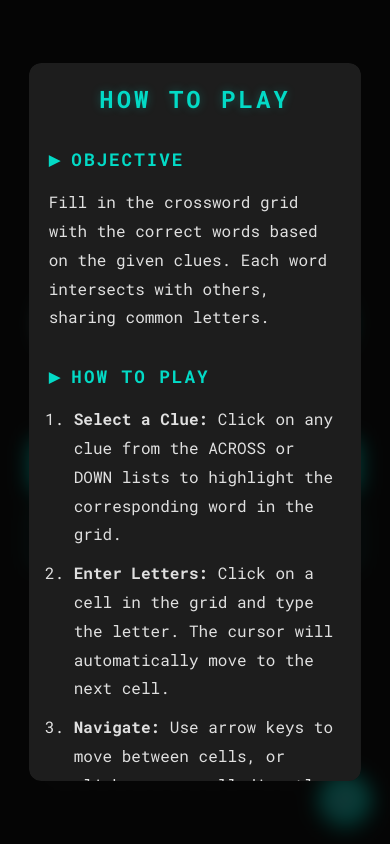
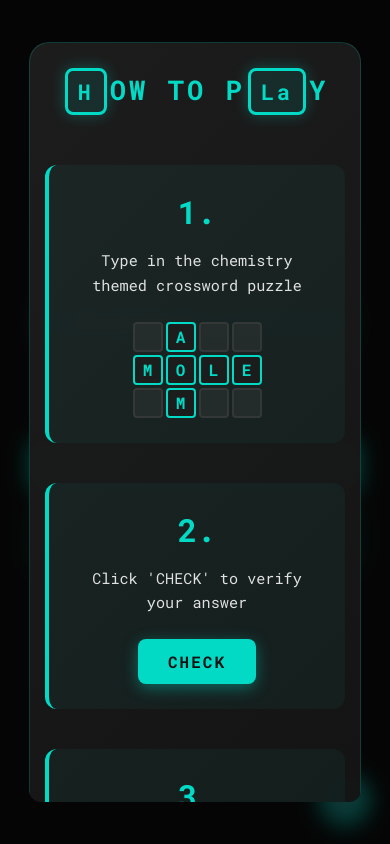
Before and after one commit to SanwikSagarPW/CrossWord_Elements, a plain HTML site: page index.html in a window 390 px wide. Both pictures are taken after a click on the button "HOW TO PLAY". Drawn offline with Linux system fonts and the light colour scheme.

Commit message:
update how to play

```diff
--- a/index.html
+++ b/index.html
@@ -203,107 +203,116 @@
 
         /* Instructions Container */
         .instructions-container {
-            background-color: var(--card-background);
-            border-radius: 12px;
-            padding: 40px;
-            max-width: 800px;
+            background: linear-gradient(135deg, rgba(29, 29, 29, 0.98) 0%, rgba(18, 18, 18, 0.98) 100%);
+            border-radius: 20px;
+            padding: 50px 40px;
+            max-width: 700px;
             width: 100%;
-            max-height: 85vh;
-            overflow-y: auto;
-            box-shadow: 0 10px 40px rgba(0, 0, 0, 0.5);
+            box-shadow: 0 15px 50px rgba(0, 0, 0, 0.7);
+            border: 1px solid rgba(3, 218, 198, 0.2);
         }
 
-        .instructions-container::-webkit-scrollbar {
-            width: 8px;
+        .instructions-title {
+            font-size: 3em;
+            margin-bottom: 50px;
+            text-align: center;
+            letter-spacing: 8px;
+            font-weight: bold;
         }
 
-        .instructions-container::-webkit-scrollbar-track {
-            background: rgba(68, 68, 68, 0.3);
+        .element-letter {
+            display: inline-block;
+            color: var(--accent-color);
+            border: 3px solid var(--accent-color);
+            padding: 10px 15px;
+            margin: 0 3px;
+            border-radius: 8px;
+            font-size: 1.1em;
+            background: rgba(3, 218, 198, 0.1);
+            box-shadow: 0 0 15px rgba(3, 218, 198, 0.3);
+        }
+
+        .normal-letter {
+            color: var(--accent-color);
+        }
+
+        .instructions-steps {
+            display: flex;
+            flex-direction: column;
+            gap: 40px;
+            margin-bottom: 30px;
+        }
+
+        .instruction-step {
+            display: flex;
+            align-items: center;
+            gap: 30px;
+            padding: 25px;
+            background: rgba(3, 218, 198, 0.05);
+            border-radius: 12px;
+            border-left: 4px solid var(--accent-color);
+        }
+
+        .step-number {
+            font-size: 2.5em;
+            color: var(--accent-color);
+            font-weight: bold;
+            min-width: 50px;
+            text-align: center;
+        }
+
+        .step-content {
+            flex: 1;
+        }
+
+        .step-text {
+            color: var(--text-color);
+            font-size: 1.2em;
+            line-height: 1.6;
+            margin-bottom: 15px;
+        }
+
+        .step-visual {
+            margin-top: 15px;
+        }
+
+        .mini-grid {
+            display: inline-grid;
+            grid-template-columns: repeat(4, 45px);
+            grid-template-rows: repeat(3, 45px);
+            gap: 3px;
+            margin-top: 10px;
+        }
+
+        .mini-cell {
+            border: 2px solid var(--accent-color);
+            background: rgba(29, 29, 29, 0.8);
+            display: flex;
+            align-items: center;
+            justify-content: center;
+            font-size: 1em;
+            color: var(--accent-color);
+            font-weight: bold;
             border-radius: 4px;
         }
 
-        .instructions-container::-webkit-scrollbar-thumb {
-            background: var(--accent-color);
-            border-radius: 4px;
+        .mini-cell.empty {
+            background: rgba(68, 68, 68, 0.3);
+            border-color: rgba(68, 68, 68, 0.5);
         }
 
-        .instructions-title {
-            color: var(--accent-color);
-            font-size: 2.5em;
-            margin-bottom: 30px;
-            text-transform: uppercase;
-            letter-spacing: 3px;
-            text-align: center;
-            text-shadow: 0 0 10px rgba(3, 218, 198, 0.3);
-        }
-
-        .instructions-section {
-            margin-bottom: 30px;
-        }
-
-        .instructions-section h3 {
-            color: var(--accent-color);
-            font-size: 1.4em;
-            margin-bottom: 15px;
-            text-transform: uppercase;
+        .check-button-demo {
+            display: inline-block;
+            background-color: var(--accent-color);
+            color: var(--background-color);
+            padding: 12px 30px;
+            border-radius: 8px;
+            font-weight: bold;
+            font-size: 1em;
             letter-spacing: 2px;
-            display: flex;
-            align-items: center;
-            gap: 10px;
-        }
-
-        .instructions-section h3::before {
-            content: '▸';
-            color: var(--accent-color);
-            font-size: 1.2em;
-        }
-
-        .instructions-section p,
-        .instructions-section li {
-            color: var(--text-color);
-            line-height: 1.8;
-            margin-bottom: 12px;
-            font-size: 1em;
-        }
-
-        .instructions-section ol,
-        .instructions-section ul {
-            padding-left: 25px;
+            border: none;
+            box-shadow: 0 4px 15px rgba(3, 218, 198, 0.4);
             margin-top: 10px;
-        }
-
-        .instructions-section li {
-            margin-bottom: 10px;
-        }
-
-        .key-combo {
-            display: inline-block;
-            background-color: rgba(68, 68, 68, 0.5);
-            color: var(--accent-color);
-            padding: 4px 12px;
-            border-radius: 4px;
-            font-family: 'Roboto Mono', monospace;
-            font-weight: bold;
-            border: 1px solid rgba(3, 218, 198, 0.3);
-            margin: 0 4px;
-        }
-
-        .tip-box {
-            background-color: rgba(3, 218, 198, 0.1);
-            border-left: 4px solid var(--accent-color);
-            padding: 15px 20px;
-            margin-top: 15px;
-            border-radius: 4px;
-        }
-
-        .tip-box p {
-            margin-bottom: 0;
-        }
-
-        .tip-icon {
-            color: var(--accent-color);
-            font-weight: bold;
-            margin-right: 8px;
         }
 
         .back-btn {
@@ -323,18 +332,24 @@
             .puzzle-subtitle { font-size: 0.9rem; letter-spacing: 3px; }
             .btn { padding: 15px 30px; font-size: 1em; }
             .popup-content { padding: 0; max-width: 95%; }
-            .instructions-container { padding: 25px; }
-            .instructions-title { font-size: 1.8em; }
-            .instructions-section h3 { font-size: 1.2em; }
+            .instructions-container { padding: 30px 20px; }
+            .instructions-title { font-size: 2em; letter-spacing: 4px; }
+            .element-letter { padding: 8px 12px; font-size: 0.9em; }
+            .instruction-step { flex-direction: column; text-align: center; gap: 15px; }
+            .step-number { font-size: 2em; }
+            .step-text { font-size: 1em; }
+            .mini-grid { grid-template-columns: repeat(4, 35px); grid-template-rows: repeat(3, 35px); }
             .back-btn { padding: 12px 40px; font-size: 1em; }
         }
         @media (max-width: 400px) {
             .game-title-text { font-size: 3rem; }
             .puzzle-subtitle { font-size: 0.8rem; letter-spacing: 2px; }
             .buttons-container { padding: 0 10px; }
-            .instructions-container { padding: 20px; }
-            .instructions-title { font-size: 1.5em; }
-            .instructions-section h3 { font-size: 1.1em; }
+            .instructions-container { padding: 25px 15px; }
+            .instructions-title { font-size: 1.7em; letter-spacing: 3px; }
+            .element-letter { padding: 6px 10px; font-size: 0.8em; }
+            .step-text { font-size: 0.95em; }
+            .mini-grid { grid-template-columns: repeat(4, 30px); grid-template-rows: repeat(3, 30px); }
             .back-btn { padding: 10px 30px; font-size: 0.9em; }
         }
 
@@ -379,57 +394,50 @@
     <div class="popup-overlay" id="howToPopup">
         <div class="popup-content">
             <div class="instructions-container">
-                <h2 class="instructions-title">How to Play</h2>
+                <h2 class="instructions-title">
+                    <span class="element-letter">H</span><span class="normal-letter">OW TO P</span><span class="element-letter">La</span><span class="normal-letter">Y</span>
+                </h2>
 
-                <div class="instructions-section">
-                    <h3>Objective</h3>
-                    <p>Fill in the crossword grid with the correct words based on the given clues. Each word intersects with others, sharing common letters.</p>
-                </div>
+                <div class="instructions-steps">
+                    <div class="instruction-step">
+                        <div class="step-number">1.</div>
+                        <div class="step-content">
+                            <div class="step-text">Type in the chemistry themed crossword puzzle</div>
+                            <div class="step-visual">
+                                <div class="mini-grid">
+                                    <div class="mini-cell empty"></div>
+                                    <div class="mini-cell">A</div>
+                                    <div class="mini-cell empty"></div>
+                                    <div class="mini-cell empty"></div>
+                                    <div class="mini-cell">M</div>
+                                    <div class="mini-cell">O</div>
+                                    <div class="mini-cell">L</div>
+                                    <div class="mini-cell">E</div>
+                                    <div class="mini-cell empty"></div>
+                                    <div class="mini-cell">M</div>
+                                    <div class="mini-cell empty"></div>
+                                    <div class="mini-cell empty"></div>
+                                </div>
+                            </div>
+                        </div>
+                    </div>
 
-                <div class="instructions-section">
-                    <h3>How to Play</h3>
-                    <ol>
-                        <li><strong>Select a Clue:</strong> Click on any clue from the ACROSS or DOWN lists to highlight the corresponding word in the grid.</li>
-                        <li><strong>Enter Letters:</strong> Click on a cell in the grid and type the letter. The cursor will automatically move to the next cell.</li>
-                        <li><strong>Navigate:</strong> Use arrow keys to move between cells, or click on any cell directly.</li>
-                        <li><strong>Switch Direction:</strong> Click the same cell twice to toggle between ACROSS and DOWN directions.</li>
-                        <li><strong>Check Progress:</strong> Click "Check Completion" to verify all cells are filled before submitting.</li>
-                        <li><strong>Submit:</strong> Once all cells are filled, click "Submit Puzzle" to check your answers.</li>
-                    </ol>
-                </div>
+                    <div class="instruction-step">
+                        <div class="step-number">2.</div>
+                        <div class="step-content">
+                            <div class="step-text">Click 'CHECK' to verify your answer</div>
+                            <div class="step-visual">
+                                <div class="check-button-demo">CHECK</div>
+                            </div>
+                        </div>
+                    </div>
 
-                <div class="instructions-section">
-                    <h3>Keyboard Controls</h3>
-                    <ul>
-                        <li><span class="key-combo">→</span> <span class="key-combo">←</span> <span class="key-combo">↑</span> <span class="key-combo">↓</span> Navigate between cells</li>
-                        <li><span class="key-combo">A-Z</span> Type letters (automatically converted to uppercase)</li>
-                        <li><span class="key-combo">Backspace</span> Delete letter and move to previous cell</li>
-                        <li><span class="key-combo">Tab</span> Move to next empty cell</li>
-                    </ul>
-                </div>
-
-                <div class="instructions-section">
-                    <h3>Scoring</h3>
-                    <p>Your score is based on completion time:</p>
-                    <ul>
-                        <li><strong>Under 4 minutes:</strong> 200 points</li>
-                        <li><strong>4-6 minutes:</strong> 150 points</li>
-                        <li><strong>6-8 minutes:</strong> 100 points</li>
-                        <li><strong>8-10 minutes:</strong> 50 points</li>
-                    </ul>
-                    <div class="tip-box">
-                        <p><span class="tip-icon">💡</span><strong>Tip:</strong> Work quickly but carefully! Incorrect answers stay highlighted in red, and you can keep trying until all answers are correct.</p>
+                    <div class="instruction-step">
+                        <div class="step-number">3.</div>
+                        <div class="step-content">
+                            <div class="step-text">Complete the puzzle within 10 minutes to earn points. Faster completion = higher score!</div>
+                        </div>
                     </div>
-                </div>
-
-                <div class="instructions-section">
-                    <h3>Game Features</h3>
-                    <ul>
-                        <li><strong>Timer:</strong> 10-minute countdown displayed at the top</li>
-                        <li><strong>Word Highlighting:</strong> Selected words are highlighted in the grid</li>
-                        <li><strong>Clue Highlighting:</strong> Active clue is highlighted in the clue list</li>
-                        <li><strong>Visual Feedback:</strong> Correct answers turn green, incorrect ones flash red</li>
-                    </ul>
                 </div>
 
                 <button class="back-btn" id="backBtn">Got It!</button>
```
Also changed, not shown: landing.html (+178 -144 lines).
